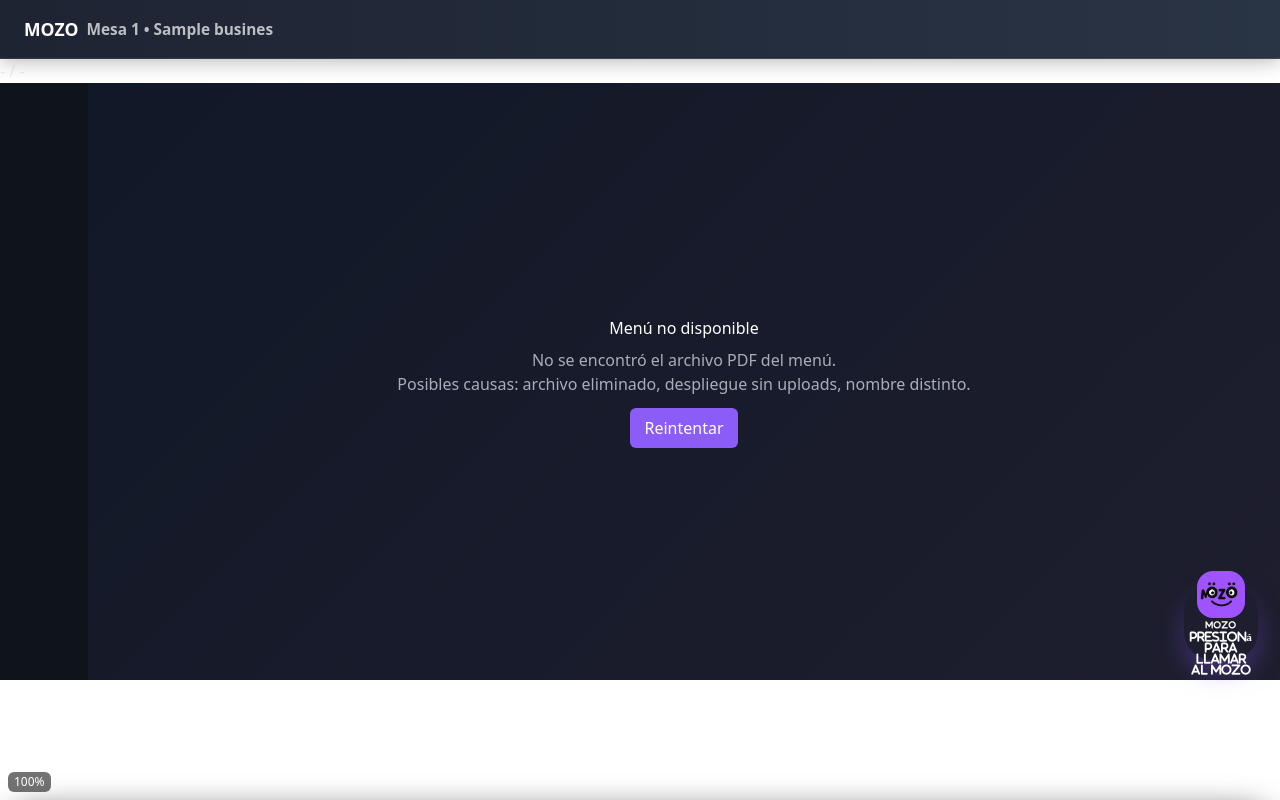
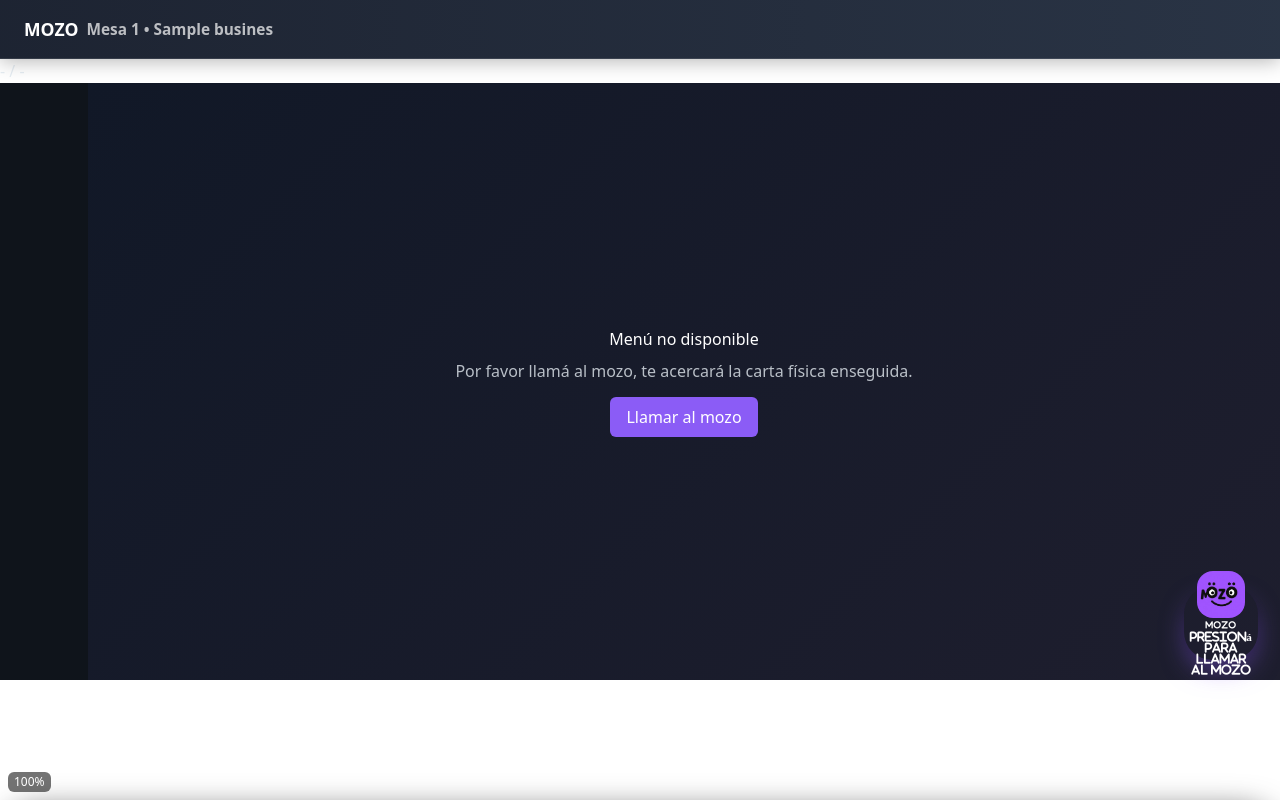
Before and after one commit to MelaJanni/MOZO_back, a Laravel app: template resources/views/qr/table-page.blade.php in a window 1280 px wide. Run offline with Laravel 10, Linux system fonts and the light colour scheme; the template is opened without the code that fills it: most values are stand-ins (such as "Sample title", 1, 10 or a date in 2020); parts of the project's set-up code (start-up, migrations or seed data) failed here and were passed over; some libraries are stand-ins or nearby versions.

Commit message:
Fix: page qr

```diff
--- a/resources/css/pdf-viewer.scss
+++ b/resources/css/pdf-viewer.scss
@@ -9,6 +9,15 @@
 }
 p{
   margin:  0 !important;
+}
+
+:root {
+  --accent: #8b5cf6;
+  --accent-dark: #6d3ff0;
+  --bg: #0d1117;
+  --bg-alt: #161b22;
+  --border: #30363d;
+  --font-sans: 'Inter', 'Segoe UI', system-ui, -apple-system, BlinkMacSystemFont, 'Roboto', 'Helvetica Neue', Arial, sans-serif;
 }
 
 /* Utilidades */
--- a/resources/views/qr/table-page.blade.php
+++ b/resources/views/qr/table-page.blade.php
@@ -11,6 +11,9 @@
     {{-- IMPORTANTE: Para asegurar que nginx/apache no cachee este CSS, establecer en server:
          Cache-Control: no-store para /live-scss/ o desactivar proxy cache. --}}
     <link rel="preconnect" href="https://cdnjs.cloudflare.com" />
+    <link rel="preconnect" href="https://fonts.googleapis.com" />
+    <link rel="preconnect" href="https://fonts.gstatic.com" crossorigin />
+    <link href="https://fonts.googleapis.com/css2?family=Inter:wght@400;500;600;700&display=swap" rel="stylesheet" />
     <link rel="stylesheet" href="https://cdn.jsdelivr.net/npm/bootstrap@5.3.3/dist/css/bootstrap.min.css" integrity="sha384-QWTKZyjpPEjISv5WaRU9OFeRpok6YctnYmDr5pNlyT2bRjXh0JMhjY6hW+ALEwIH" crossorigin="anonymous">
     <link rel="stylesheet" href="https://cdnjs.cloudflare.com/ajax/libs/font-awesome/6.4.0/css/all.min.css" integrity="sha512-iecdLmaskl7CVkqkXNQ/ZH/XLlvWZOJyj7Yy7tcenmpD1ypASozpmT/E0iPtmFIB46ZmdtAc9eNBvH0H/ZpiBw==" crossorigin="anonymous">
     {{-- Incrustar SCSS compilado inline para bypass TOTAL de caché (solo usar en debug) --}}
@@ -108,9 +111,9 @@
     @if(!$menuUrl)
         <div id="missingMenuMsg" style="position:absolute;inset:0;display:flex;align-items:center;justify-content:center;z-index:40;pointer-events:none;">
             <div style="text-align:center;max-width:300px;padding:24px 20px;border:1px solid rgba(139,92,246,.35);background:rgba(17,24,39,.75);backdrop-filter:blur(12px);border-radius:16px;box-shadow:0 6px 24px -8px rgba(0,0,0,.7);">
-                <h3 style="margin:0 0 10px;font:600 16px var(--font-sans);color:#fff;letter-spacing:.5px;">Menú no disponible</h3>
-                <p style="margin:0 0 12px;font:13px/1.3 var(--font-sans);opacity:.75;">Todavía no se subió un PDF para este negocio o fue eliminado. Podés llamar al mozo para pedir uno físico.</p>
-                <button onclick="togglePanel()" style="background:#8b5cf6;border:none;color:#fff;font:600 13px var(--font-sans);padding:8px 14px;border-radius:6px;pointer-events:auto;">Llamar mozo</button>
+                <h3 style="margin:0 0 10px;font:600 16px 'Inter',var(--font-sans);color:#fff;letter-spacing:.5px;">Menú no disponible</h3>
+                <p style="margin:0 0 12px;font:13px/1.4 'Inter',var(--font-sans);opacity:.78;">Por favor llamá al mozo. Te traerá la carta física en unos segundos.</p>
+                <button onclick="togglePanel()" style="background:#8b5cf6;border:none;color:#fff;font:600 13px 'Inter',var(--font-sans);padding:8px 14px;border-radius:6px;pointer-events:auto;">Llamar al mozo</button>
             </div>
         </div>
     @endif
@@ -257,11 +260,11 @@
             .then(pdf=>{pdfDoc=pdf;enable(true);pageCountSpan.textContent=pdf.numPages;update();renderPage(currentPage).then(()=>overlay.remove());for(let i=1;i<=Math.min(pdf.numPages,120);i++){pdf.getPage(i).then(p=>{const vp=p.getViewport({scale:.25});const c=document.createElement('canvas');c.width=vp.width;c.height=vp.height;const cx=c.getContext('2d');p.render({canvasContext:cx,viewport:vp}).promise.then(()=>{const wrap=document.createElement('div');wrap.className='thumb'+(i===1?' active':'');wrap.dataset.page=p.pageNumber;wrap.appendChild(c);wrap.onclick=()=>{currentPage=p.pageNumber;update();queueRender(currentPage);};thumbsPanel.appendChild(wrap);});});} })
             .catch(err=>{
                     console.error('Error cargando PDF', err);
-                    overlay.innerHTML = '<div style="text-align:center;padding:24px;">'+
-                        '<h3 style="margin:0 0 8px;font:600 16px var(--font-sans);color:#fff;">Menú no disponible</h3>'+
-                        '<p style="margin:0 0 12px;font:13px/1.3 var(--font-sans);opacity:.7;">No se encontró el archivo PDF del menú.<br>Posibles causas: archivo eliminado, despliegue sin uploads, nombre distinto.</p>'+
-                        '<button style="background:#8b5cf6;border:none;color:#fff;padding:8px 14px;border-radius:6px;font:600 13px var(--font-sans);" onclick="location.reload()">Reintentar</button>'+
-                    '</div>';
+                                overlay.innerHTML = '<div style="text-align:center;padding:24px;">'+
+                                    '<h3 style="margin:0 0 8px;font:600 16px \'Inter\',var(--font-sans);color:#fff;">Menú no disponible</h3>'+
+                                    '<p style="margin:0 0 14px;font:13px/1.45 \'Inter\',var(--font-sans);opacity:.78;">Por favor llamá al mozo, te acercará la carta física enseguida.</p>'+
+                                    '<button style="background:#8b5cf6;border:none;color:#fff;padding:8px 16px;border-radius:6px;font:600 13px \'Inter\',var(--font-sans);" onclick="togglePanel()">Llamar al mozo</button>'+
+                                '</div>';
             });
         window.addEventListener('resize',()=>{if(['width','page'].includes(fitMode))queueRender(currentPage);});
     // === Gestos táctiles (Hammer.js) ===
```
Also changed, not shown: resources/css/pdf-viewer.css (+9 -0 lines), 1 other file.
